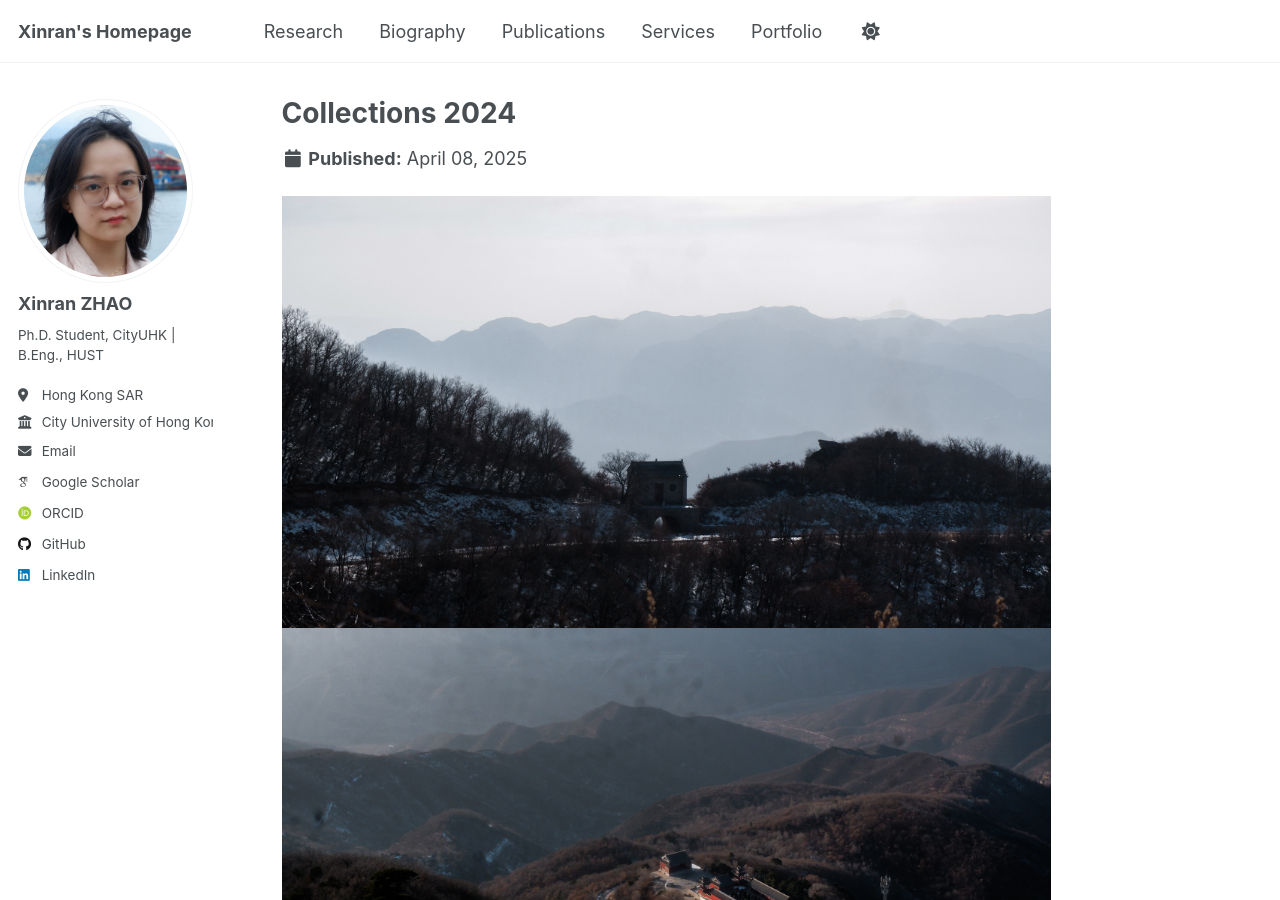
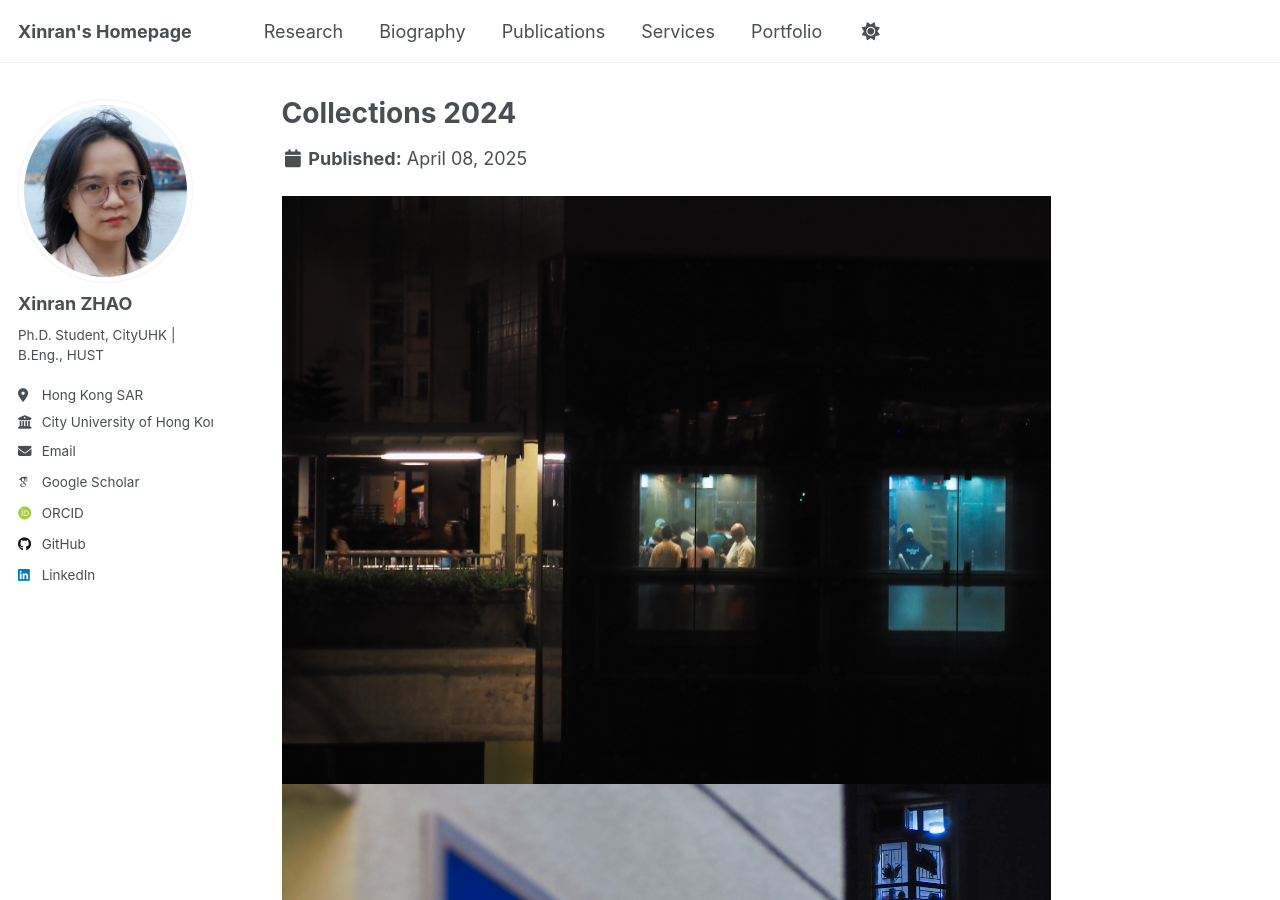
Before and after one commit to Joyxr/Joyxr.github.io, a Jekyll site: the page built from _portfolio/portfolio-2.md, in a window 1280 px wide and 900 px high. Built offline with Jekyll 4.4.1, drawn with Linux system fonts in a browser that asks for light colours; some web fonts are replaced.

Commit message:
reconstruct the code for showing images

```diff
--- a/_portfolio/portfolio-2.md
+++ b/_portfolio/portfolio-2.md
@@ -4,26 +4,8 @@ excerpt: "<img src='https://joyxr.github.io/images/2024/2024_h1.jpg'>"
 collection: portfolio
 ---
 
-<img src='https://joyxr.github.io/images/2024/2024_h1.jpg'>
-<img src='https://joyxr.github.io/images/2024/2024_h2.jpg'>
-<img src='https://joyxr.github.io/images/2024/2024_1.JPG'>
-<img src='https://joyxr.github.io/images/2024/2024_2.JPG'>
-<img src='https://joyxr.github.io/images/2024/2024_3.JPG'>
-<img src='https://joyxr.github.io/images/2024/2024_4.JPG'>
-<img src='https://joyxr.github.io/images/2024/2024_5.JPG'>
-<img src='https://joyxr.github.io/images/2024/2024_6.JPG'>
-<img src='https://joyxr.github.io/images/2024/2024_7.JPG'>
-<img src='https://joyxr.github.io/images/2024/2024_8.JPG'>
-<img src='https://joyxr.github.io/images/2024/2024_9.jpg'>
-<img src='https://joyxr.github.io/images/2024/2024_10.jpg'>
-<img src='https://joyxr.github.io/images/2024/2024_11.jpg'>
-<img src='https://joyxr.github.io/images/2024/2024_12.JPG'>
-<img src='https://joyxr.github.io/images/2024/2024_13.JPG'>
-<img src='https://joyxr.github.io/images/2024/2024_14.JPG'>
-<img src='https://joyxr.github.io/images/2024/2024_15.JPG'>
-<img src='https://joyxr.github.io/images/2024/2024_16.jpg'>
-<img src='https://joyxr.github.io/images/2024/2024_17.JPG'>
-<img src='https://joyxr.github.io/images/2024/2024_18.JPG'>
-<img src='https://joyxr.github.io/images/2024/2024_19.jpg'>
-<img src='https://joyxr.github.io/images/2024/2024_20.JPG'>
-<img src='https://joyxr.github.io/images/2024/2024_21.JPG'>
+{%- for file in site.static_files -%}
+  {%- if file.path contains '/images/2024/' and file.extname == '.jpg' or file.extname == '.JPG' -%}
+    <img src="https://joyxr.github.io{{ file.path }}">
+  {%- endif -%}
+{%- endfor -%}
```
Also changed, not shown: _portfolio/portfolio-1.md (+6 -10 lines), _portfolio/portfolio-3.md (+5 -12 lines).
